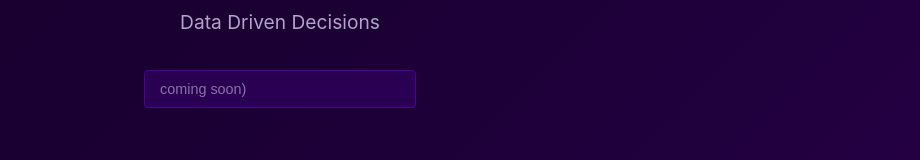
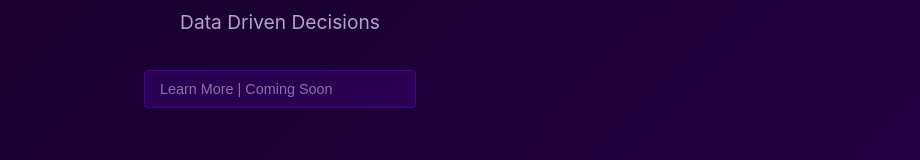
Before and after one commit to apparatusresearch/website, a plain HTML site: page index.html in a window 1280 px wide. Shown: the part 392-552 px from the top of the page, without its empty margins (360-1280 px from the left). Drawn offline with Linux system fonts and the light colour scheme.

Commit message:
Update index.html

```diff
--- a/index.html
+++ b/index.html
@@ -78,7 +78,7 @@
         <h1>Apparatus Research</h1>
         <p>Data Driven Decisions</p>
         <form onsubmit="handleSubmit(event)">
-            <input type="email" id="emailInput" placeholder="coming soon)" required>
+            <input type="email" id="emailInput" placeholder="Learn More | Coming Soon" required>
             <!-- Removed the submit button -->
         </form>
     </div>
```
